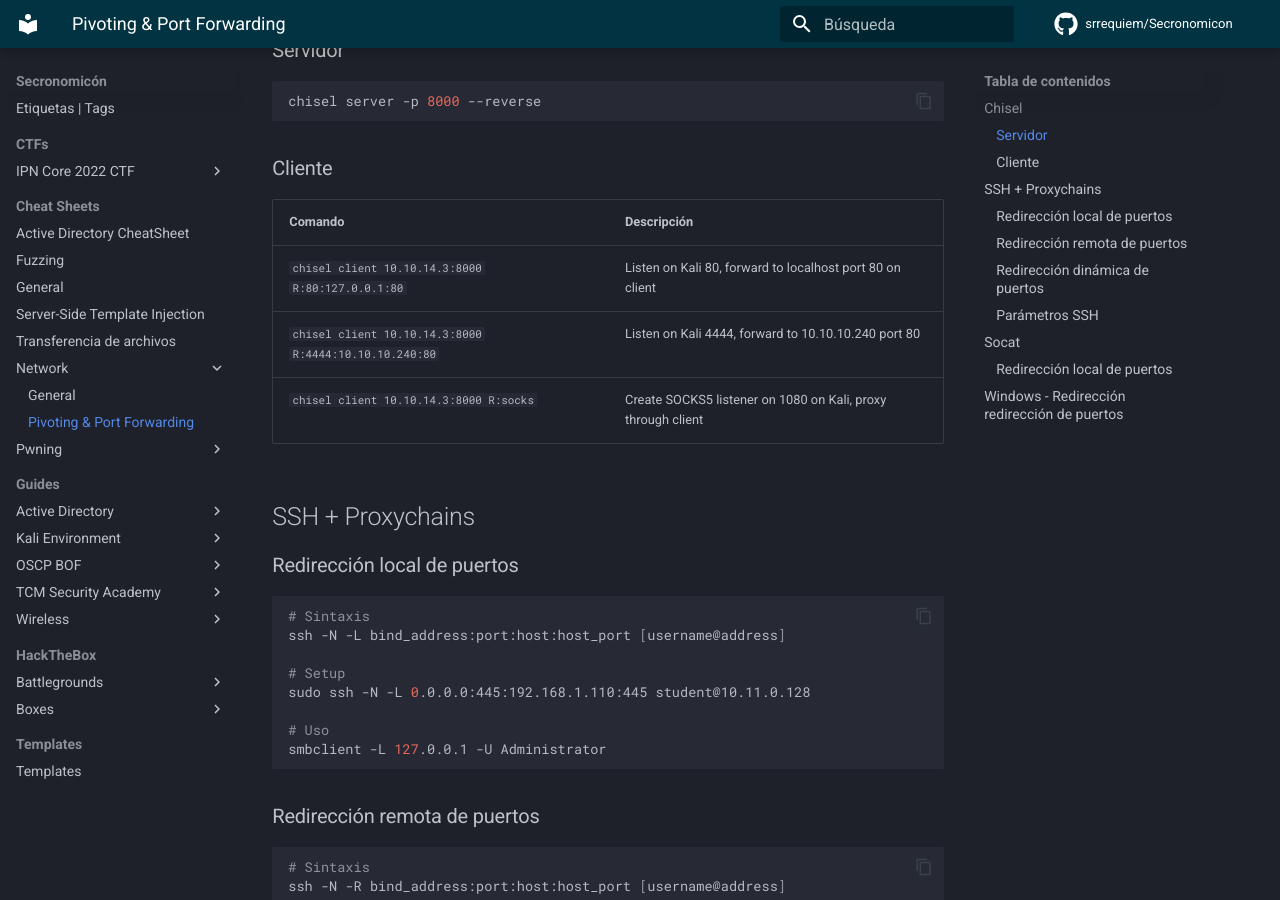
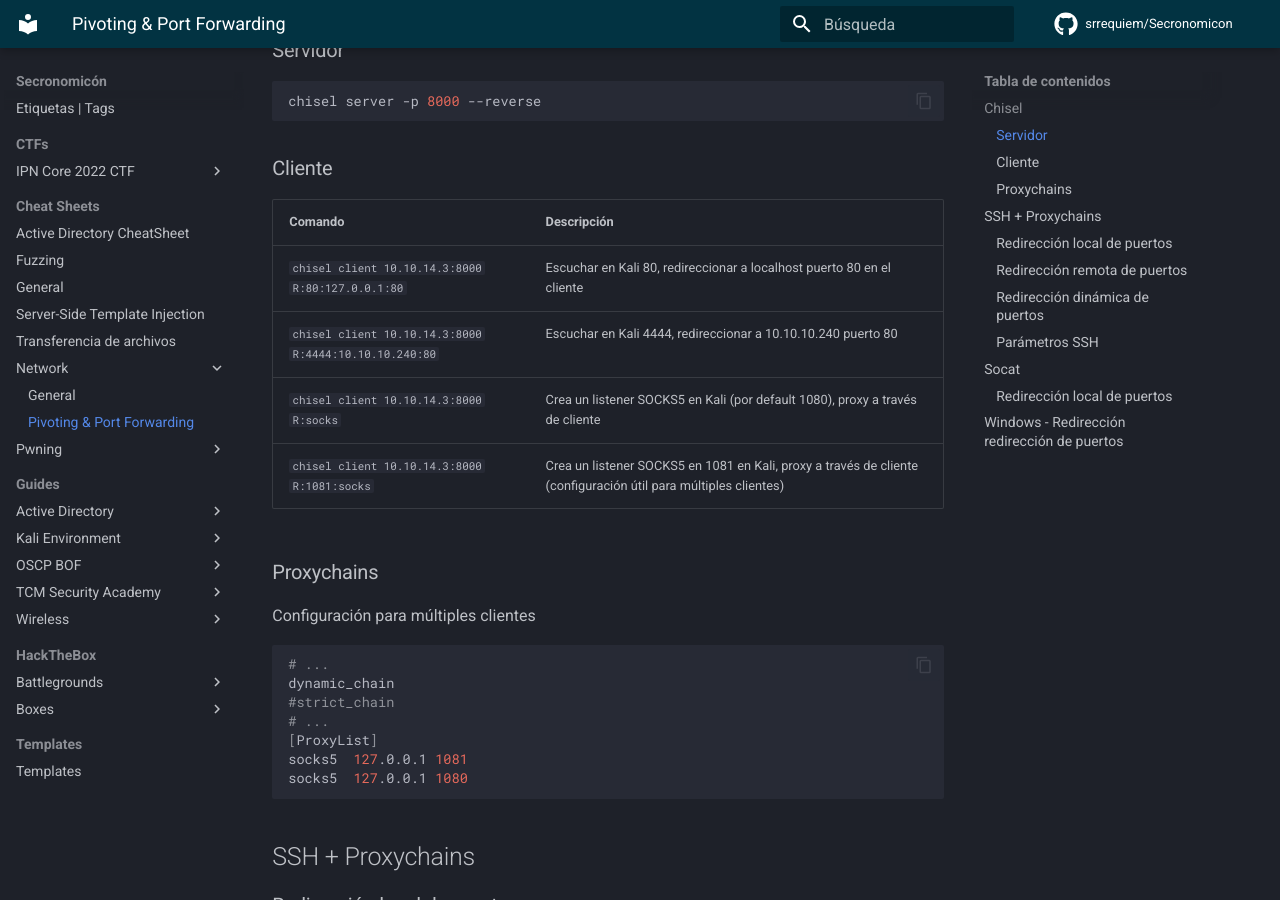
Before and after one commit to srrequiem/Secronomicon, an MkDocs documentation site: the page built from docs/Cheat Sheets/Network/pivoting.md, in a window 1280 px wide and 900 px high, scrolled down 253 px. Built offline with MkDocs 1.6.1 and Material for MkDocs 9.7.7, drawn with Linux system fonts in a browser that asks for light colours; comment, search, counter and statistics services are not loaded.

Commit message:
Pivoting notes update

````diff
--- a/docs/Cheat Sheets/Network/pivoting.md
+++ b/docs/Cheat Sheets/Network/pivoting.md
@@ -14,9 +14,24 @@
 
 | Comando | Descripción |
 |---|---|
-| `chisel client 10.10.14.3:8000 R:80:127.0.0.1:80` | Listen on Kali 80, forward to localhost port 80 on client |
-| `chisel client 10.10.14.3:8000 R:4444:10.10.10.240:80` | Listen on Kali 4444, forward to 10.10.10.240 port 80 |
-| `chisel client 10.10.14.3:8000 R:socks` | Create SOCKS5 listener on 1080 on Kali, proxy through client |
+| `chisel client 10.10.14.3:8000 R:80:127.0.0.1:80` | Escuchar en Kali 80, redireccionar a localhost puerto 80 en el cliente |
+| `chisel client 10.10.14.3:8000 R:4444:10.10.10.240:80` | Escuchar en Kali 4444, redireccionar a 10.10.10.240 puerto 80 |
+| `chisel client 10.10.14.3:8000 R:socks` | Crea un listener SOCKS5 en Kali (por default 1080), proxy a través de cliente |
+| `chisel client 10.10.14.3:8000 R:1081:socks` | Crea un listener SOCKS5 en 1081 en Kali, proxy a través de cliente (configuración útil para múltiples clientes) |
+
+### Proxychains
+
+Configuración para múltiples clientes
+
+```bash
+# ...
+dynamic_chain
+#strict_chain
+# ...
+[ProxyList]
+socks5	127.0.0.1 1081
+socks5	127.0.0.1 1080
+```
 
 ## SSH + Proxychains
 
--- a/mkdocs.yml
+++ b/mkdocs.yml
@@ -12,6 +12,7 @@
     repo: fontawesome/brands/github
   features:
     - content.action.view
+    - content.action.edit
     - content.code.copy
     - navigation.top
     - navigation.sections
````
Also changed, not shown: docs/Cheat Sheets/Network/general.md (+2 -2 lines).
